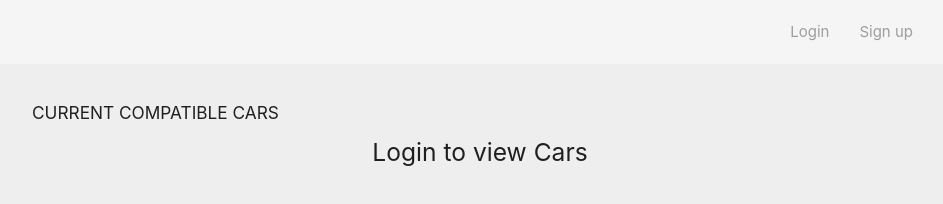
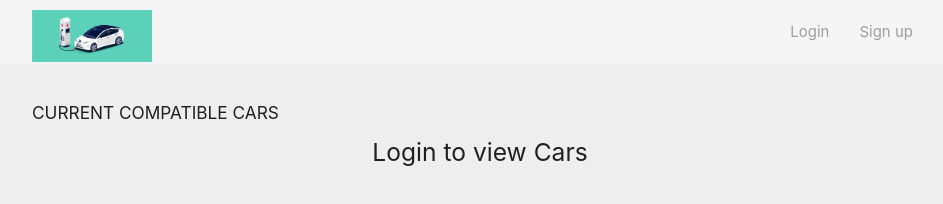
Before and after one commit to danielporras7/chargingAPP, a plain HTML site: page index.html in a window 1280 px wide. Shown: the whole page, without its empty margins (160-1103 px from the left). Drawn offline with nearby package versions, Linux system fonts and the light colour scheme; no server answers.

Commit message:
added small logo

```diff
--- a/index.html
+++ b/index.html
@@ -13,7 +13,7 @@
   <nav class="z-depth-0 grey lighten-4">
     <div class="nav-wrapper container">
       <a href="#" class="brand-logo">
-        <!-- <img src="img/logo.svg" style="width: 180px; margin-top: 10px;"> -->
+        <img src="logo.png" style="width: 120px; margin-top: 10px;">
       </a>
       <ul id="nav-mobile" class="right hide-on-med-and-down">
           <li class="logged-in"style="display: none;">
```
Also changed, not shown: logo.png (added), 1 other file.
